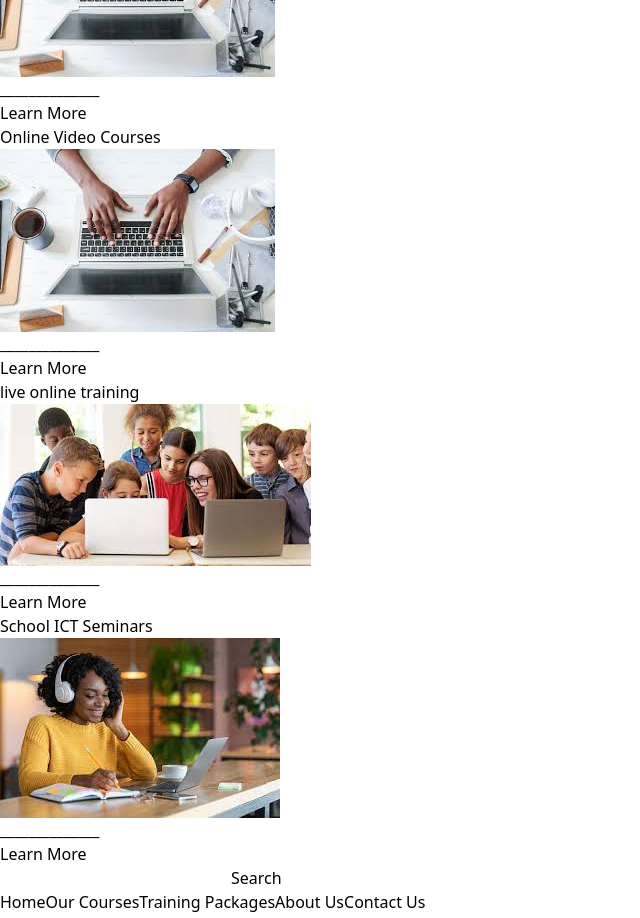
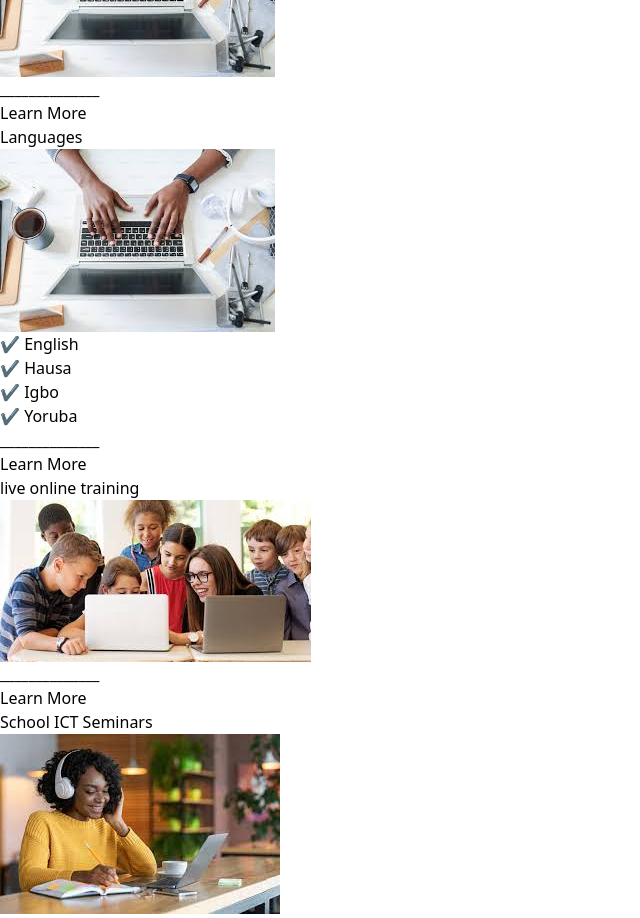
Before and after one commit to Joel0007tech/idealab, a React (Vite) app: page / in a window 1280 px wide. Shown: the part 3420-4338 px from the top of the page, without its empty margins (0-640 px from the left). Built offline with nearby package versions, Linux system fonts and the light colour scheme.

Commit message:
update to idealab

```diff
--- a/src/components/Home.jsx
+++ b/src/components/Home.jsx
@@ -72,21 +72,21 @@ const Home = ({
       <section className="flex justify-center p-7 bg-slate-200">
         <div className="flex flex-col gap-5">
           <div className="flex gap-6 sm:flex sm:flex-col">
-            <div className="flex flex-col hover:border-[7px] border-solid border-slate-300 p-8 gap-8  bg-white rounded-2xl">
+            <div className="flex flex-col hover:border-[7px] border-solid border-slate-300 p-8 gap-3  bg-white rounded-2xl">
              <h3 className="text-2xl text-black font-bold">Summer/Holiday Classes <br/>
              for Kids</h3>
              <img src={firstImage} alt="summer"  className=" border rounded-3xl"/>
              <p className="m-auto">______________</p>
              <a href="http://" className="m-auto hover:text-yellow-500">{cardLink}</a>
             </div>
-            <div className="flex flex-col hover:border-[7px] border-solid border-slate-300 p-8 gap-8 bg-white rounded-2xl">
+            <div className="flex flex-col hover:border-[7px] border-solid border-slate-300 p-8 gap-3 bg-white rounded-2xl">
              <h3 className="text-2xl text-black font-bold">Weekend/ Saturday<br/>
              Classes</h3>
              <img src={secondImage} alt="weekend" className=" border rounded-3xl"/>
              <p className="m-auto">______________</p>
              <a href="http://" className="m-auto hover:text-yellow-500">{cardLink}</a>
             </div>
-            <div className="flex flex-col hover:border-[7px] border-solid border-slate-300 p-8 gap-8 bg-white rounded-2xl">
+            <div className="flex flex-col hover:border-[7px] border-solid border-slate-300 p-8 gap-3 bg-white rounded-2xl">
              <h3 className="text-2xl text-black font-bold">Evening/ After School<br/>
               Classes</h3>
               <img src={thirdImage} alt="evening"  className=" border rounded-3xl"/>
@@ -95,19 +95,23 @@ const Home = ({
             </div>
           </div>
           <div className="flex gap-6 sm:flex sm:flex-col">
-            <div className="flex flex-col hover:border-[7px] border-solid border-slate-300 p-8 gap-8  bg-white rounded-2xl">
-             <h3 className="text-2xl text-black font-bold">Online Video Courses</h3>
+            <div className="flex flex-col hover:border-[7px] border-solid border-slate-300 p-8 gap-3  bg-white rounded-2xl">
+             <h3 className="text-2xl text-black font-bold">Languages</h3>
              <img src={thirdImage} alt="online"  className=" border rounded-3xl"/>
+             <p className="m-auto">✔ English</p>
+             <p className="m-auto">✔ Hausa</p>
+             <p className="m-auto">✔ Igbo</p>
+             <p className="m-auto">✔ Yoruba</p>
              <p className="m-auto">______________</p>
              <a href="http://" className="m-auto hover:text-yellow-500">{cardLink}</a>
             </div>
-            <div className="flex flex-col hover:border-[7px] border-solid border-slate-300 p-8 gap-8 bg-white rounded-2xl">
+            <div className="flex flex-col hover:border-[7px] border-solid border-slate-300 p-8 gap-3 bg-white rounded-2xl">
              <h3 className="text-2xl text-black font-bold">live online training</h3>
              <img src={firstImage} alt="live"  className=" border rounded-3xl"/>
              <p className="m-auto">______________</p>
              <a href="http://" className="m-auto hover:text-yellow-500">{cardLink}</a>
             </div>
-            <div className="flex flex-col hover:border-[7px] border-solid border-slate-300 p-8 gap-8 bg-white rounded-2xl">
+            <div className="flex flex-col hover:border-[7px] border-solid border-slate-300 p-8 gap-3 bg-white rounded-2xl">
              <h3 className="text-2xl text-black font-bold">School ICT Seminars</h3>
              <img src={secondImage} alt="ict"  className=" border rounded-3xl"/>
              <p className="m-auto">______________</p>
@@ -121,7 +125,7 @@ const Home = ({
         <div className="flex sm:flex sm:flex-col">
           <div className="flex gap-5 sm:flex sm:flex-col">
             <input type="text" name="" id="" className=" p-1 w-[500px] sm:w-[250px] sm:p-4 border rounded"/>
-            <a href="http://" className="text-black bg-white border
+            <a href="http://" className="text-black bg-white border w-[130px] text-center pt-3
             rounded 2xl:pl-7 2xl:pr-7 p-1 2xl:pt-4 text-md sm:mb-10 sm:pb-4 sm:w-[100px] sm:m-auto">Search</a>
           </div>
          <div className="flex flex-col pl-8 relative bottom-7 sm:flex sm:flex-col sm:justify-center">
```
